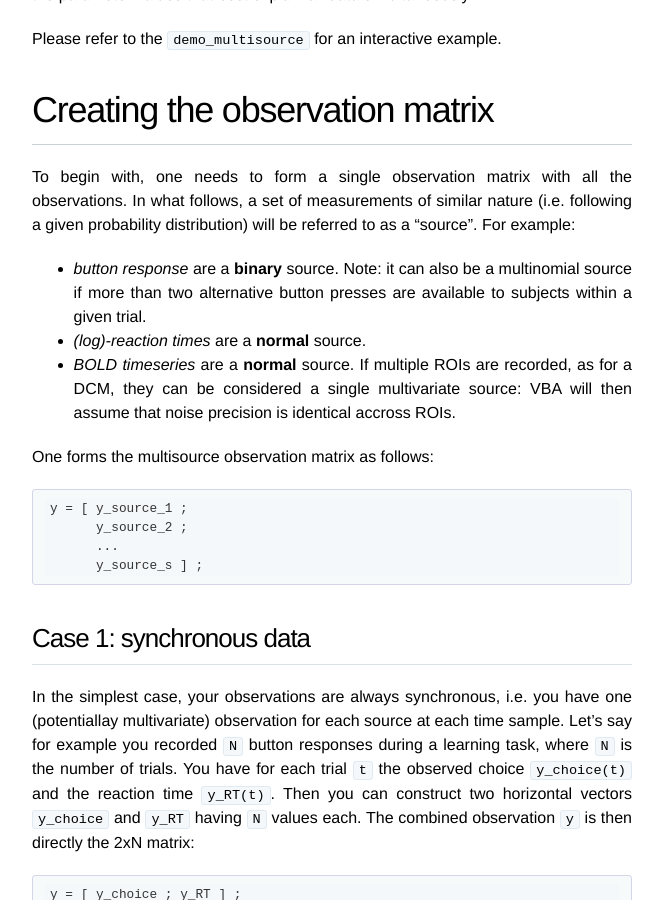
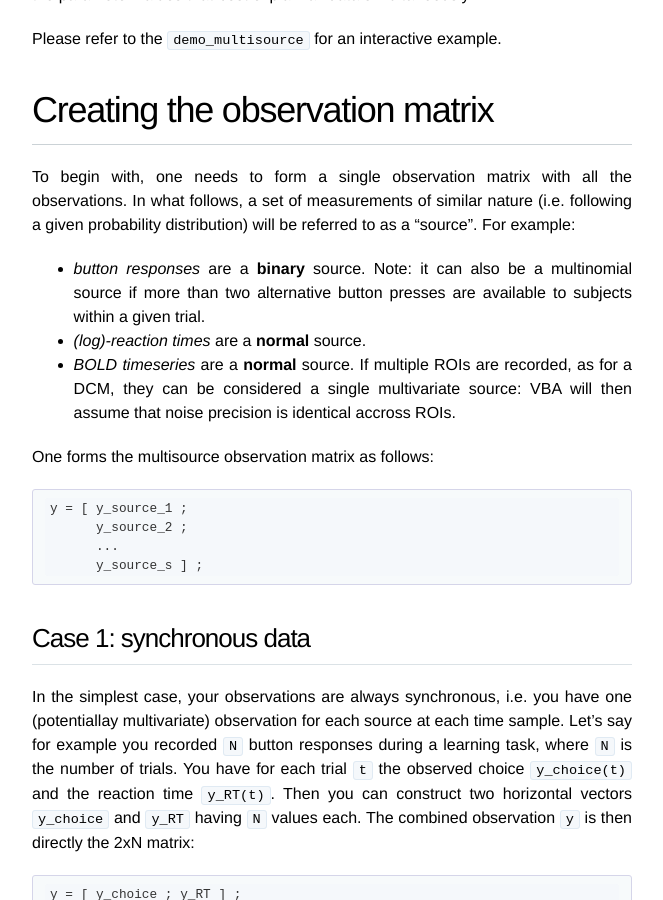
Before and after one commit to MBB-team/VBA-toolbox, a Jekyll site: the page built from _wiki/Multisources.md, in a window 1280 px wide and 900 px high, scrolled down 584 px. Shown: the whole window, without its empty margins (308-971 px from the left). Built offline with Jekyll 4.4.1, drawn with Linux system fonts in a browser that asks for light colours; nearby versions of some CDN libraries; formulas are drawn with MathJax 3.

Commit message:
Update Multisources.md

```diff
--- a/_wiki/Multisources.md
+++ b/_wiki/Multisources.md
@@ -12,7 +12,7 @@
 
 To begin with, one needs to form a single observation matrix with all the observations. In what follows, a set of measurements of similar nature (i.e. following a given probability distribution) will be referred to as a "source". For example:
 
-* _button response_ are a **binary** source. Note: it can also be a multinomial source if more than two alternative button presses are available to subjects within a given trial.
+* _button responses_ are a **binary** source. Note: it can also be a multinomial source if more than two alternative button presses are available to subjects within a given trial.
 * _(log)-reaction times_ are a **normal** source.
 * _BOLD timeseries_ are a **normal** source. If multiple ROIs are recorded, as for a DCM, they can be considered a single multivariate source: VBA will then assume that noise precision is identical accross ROIs.
 
```
